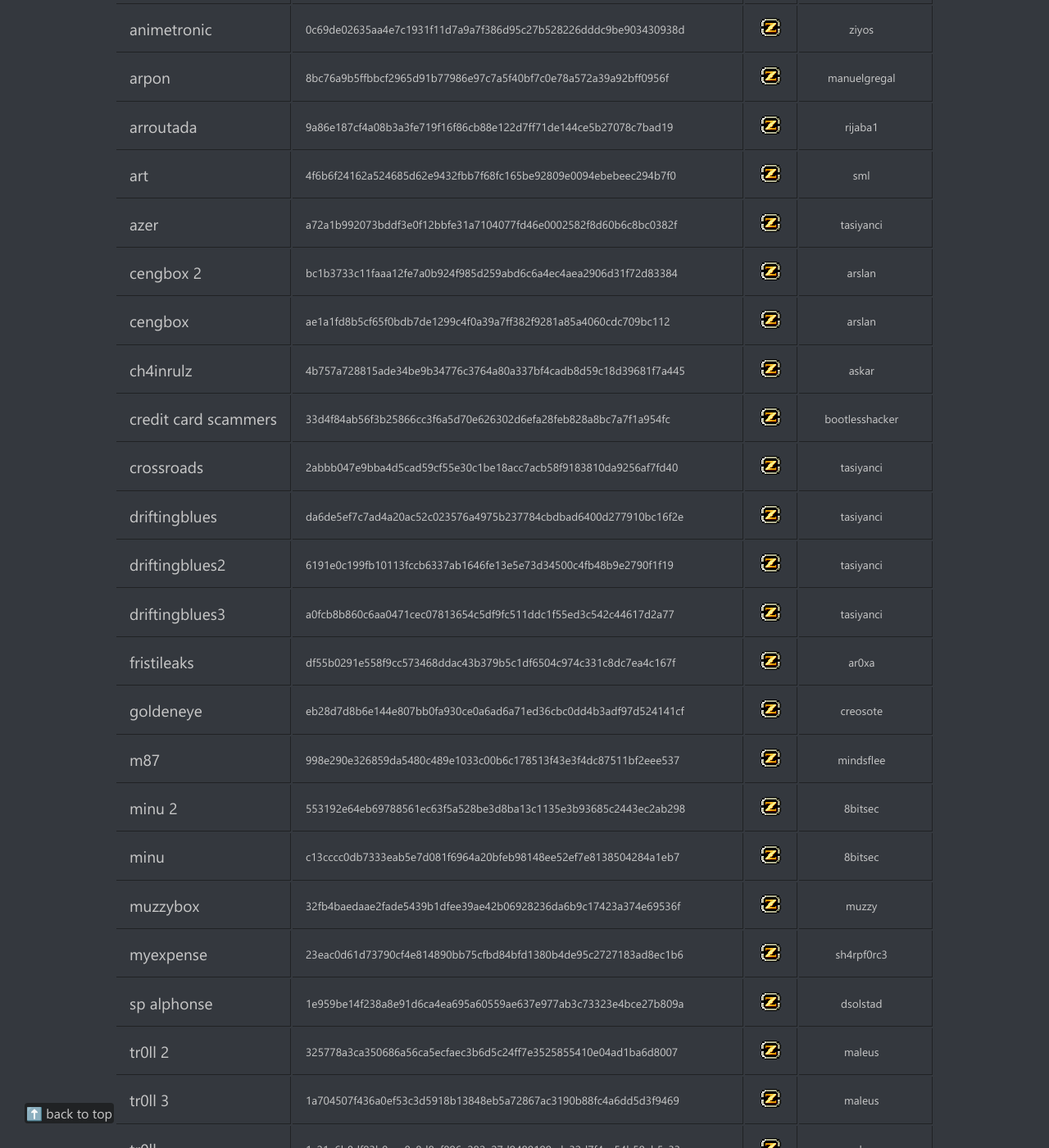
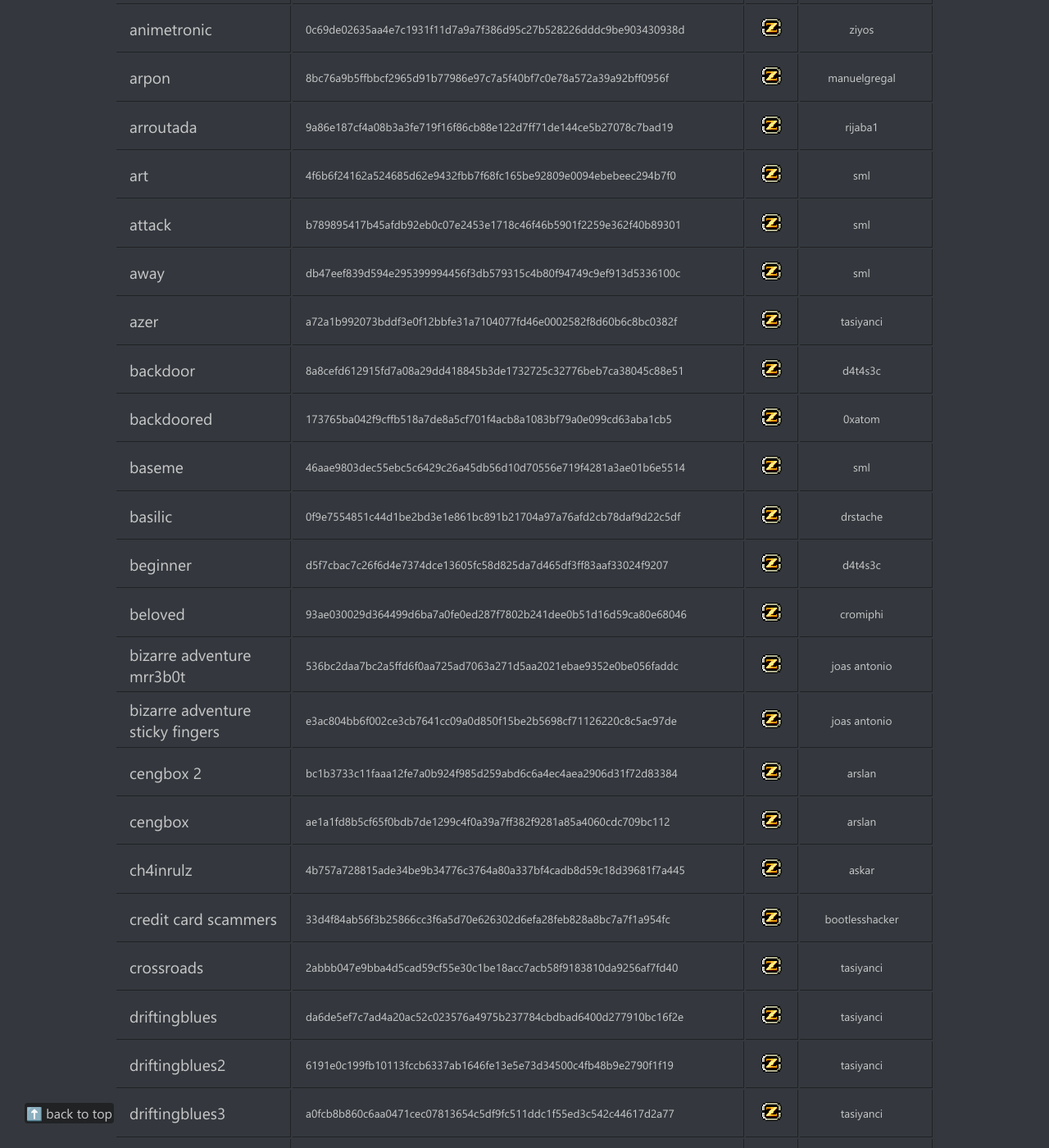
Before and after one commit to armctf/armctf, a Jekyll site: the page built from index.md, in a window 1280 px wide and 1400 px high, scrolled down 1019 px. Shown: the whole window at 82% size. Built offline with Jekyll 4.4.1, drawn with Linux system fonts in a browser that asks for light colours.

Commit message:
p4
added machines:
attack
away
bizarre adventure mrr3b0t
bizarre adventure sticky fingers
backdoor
backdoored
baseme
basilic
beginner
beloved

```diff
--- a/_data/curls.yml
+++ b/_data/curls.yml
@@ -61,3 +61,23 @@ arroutada:
   label: <a target="_blank" class="newicon" href="https://nc.zurrak.com/s/sF6cQ7xmACfiTQj"><img src="assets/nc.png"></a>
 art:
   label: <a target="_blank" class="newicon" href="https://nc.zurrak.com/s/BecHeL22dfgWpDy"><img src="assets/nc.png"></a>
+attack:
+  label: <a target="_blank" class="newicon" href="https://nc.zurrak.com/s/JeFSqQ9tQ75C99E"><img src="assets/nc.png"></a>
+away:
+  label: <a target="_blank" class="newicon" href="https://nc.zurrak.com/s/s5oHY6NSm2y86bH"><img src="assets/nc.png"></a>
+bizarre adventure mrr3b0t:
+  label: <a target="_blank" class="newicon" href="https://nc.zurrak.com/s/7njkmdHA2HqXa6G"><img src="assets/nc.png"></a>
+bizarre adventure sticky fingers:
+  label: <a target="_blank" class="newicon" href="https://nc.zurrak.com/s/Jf6cN87zFk6yKed"><img src="assets/nc.png"></a>
+backdoor:
+  label: <a target="_blank" class="newicon" href="https://nc.zurrak.com/s/77a6RiQ7NLiPZJm"><img src="assets/nc.png"></a>
+backdoored:
+  label: <a target="_blank" class="newicon" href="https://nc.zurrak.com/s/YeRqrAzYFGpn2sH"><img src="assets/nc.png"></a>
+baseme:
+  label: <a target="_blank" class="newicon" href="https://nc.zurrak.com/s/cAPLzAC39ii8jDE"><img src="assets/nc.png"></a>
+basilic:
+  label: <a target="_blank" class="newicon" href="https://nc.zurrak.com/s/xSbGQ4tf7BkC6o8"><img src="assets/nc.png"></a>
+beginner:
+  label: <a target="_blank" class="newicon" href="https://nc.zurrak.com/s/3ENPqz8TJ37rM2R"><img src="assets/nc.png"></a>
+beloved:
+  label: <a target="_blank" class="newicon" href="https://nc.zurrak.com/s/DxprDFnna5B3tL5"><img src="assets/nc.png"></a>
--- a/_data/functions.yml
+++ b/_data/functions.yml
@@ -61,3 +61,23 @@ arroutada:
   label: 9a86e187cf4a08b3a3fe719f16f86cb88e122d7ff71de144ce5b27078c7bad19
 art:
   label: 4f6b6f24162a524685d62e9432fbb7f68fc165be92809e0094ebebeec294b7f0
+attack:
+  label: b789895417b45afdb92eb0c07e2453e1718c46f46b5901f2259e362f40b89301
+away:
+  label: db47eef839d594e295399994456f3db579315c4b80f94749c9ef913d5336100c
+bizarre adventure mrr3b0t:
+  label: 536bc2daa7bc2a5ffd6f0aa725ad7063a271d5aa2021ebae9352e0be056faddc
+bizarre adventure sticky fingers:
+  label: e3ac804bb6f002ce3cb7641cc09a0d850f15be2b5698cf71126220c8c5ac97de
+backdoor:
+  label: 8a8cefd612915fd7a08a29dd418845b3de1732725c32776beb7ca38045c88e51
+backdoored:
+  label: 173765ba042f9cffb518a7de8a5cf701f4acb8a1083bf79a0e099cd63aba1cb5
+baseme:
+  label: 46aae9803dec55ebc5c6429c26a45db56d10d70556e719f4281a3ae01b6e5514
+basilic:
+  label: 0f9e7554851c44d1be2bd3e1e861bc891b21704a97a76afd2cb78daf9d22c5df
+beginner:
+  label: d5f7cbac7c26f6d4e7374dce13605fc58d825da7d465df3ff83aaf33024f9207
+beloved:
+  label: 93ae030029d364499d6ba7a0fe0ed287f7802b241dee0b51d16d59ca80e68046
--- a/_data/links.yml
+++ b/_data/links.yml
@@ -29,3 +29,13 @@ animetronic: "https://vvmlist.github.io/#%22animetronic%22"
 arpon: "https://vvmlist.github.io/#%22arpon%22"
 arroutada: "https://vvmlist.github.io/#%22arroutada%22"
 art: "https://vvmlist.github.io/#%22art%22"
+attack: "https://vvmlist.github.io/#%22attack%22"
+away: "https://vvmlist.github.io/#%22away%22"
+bizarre adventure mrr3b0t: "https://vvmlist.github.io/#%22bizarre adventure mrr3b0t%22"
+bizarre adventure sticky fingers: "https://vvmlist.github.io/#%22bizarre adventure sticky fingers%22"
+backdoor: "https://vvmlist.github.io/#%22backdoor%22"
+backdoored: "https://vvmlist.github.io/#%22backdoored%22"
+baseme: "https://vvmlist.github.io/#%22baseme%22"
+basilic: "https://vvmlist.github.io/#%22basilic%22"
+beginner: "https://vvmlist.github.io/#%22beginner%22"
+beloved: "https://vvmlist.github.io/#%22beloved%22"
--- a/_data/wals.yml
+++ b/_data/wals.yml
@@ -61,3 +61,23 @@ arroutada:
   label: <a target="_blank" href="https://rijaba1.github.io">rijaba1</a>
 art:
   label: <a target="_blank" href="https://hackmyvm.eu">sml</a>
+attack:
+  label: <a target="_blank" href="https://hackmyvm.eu">sml</a>
+away:
+  label: <a target="_blank" href="https://hackmyvm.eu">sml</a>
+bizarre adventure mrr3b0t:
+  label: <a target="_blank" href="https://www.linkedin.com/in/joas-antonio-dos-santos/">joas antonio</a>
+bizarre adventure sticky fingers:
+  label: <a target="_blank" href="https://www.linkedin.com/in/joas-antonio-dos-santos/">joas antonio</a>
+backdoor:
+  label: <a target="_blank" href="https://github.com/d4t4s3c">d4t4s3c</a>
+backdoored:
+  label: <a target="_blank" href="https://github.com/0xatom">0xatom</a>
+baseme:
+  label: <a target="_blank" href="https://hackmyvm.eu">sml</a>
+basilic:
+  label: <a target="_blank" href="https://twitter.com/@DrStache_">drstache</a>
+beginner:
+  label: <a target="_blank" href="https://github.com/d4t4s3c">d4t4s3c</a>
+beloved:
+  label: <a target="_blank" href="https://www.youtube.com/@cromiphi">cromiphi</a>
```
Also changed, not shown: _armctf/attack.md (added, +11 -0 lines), _armctf/away.md (added, +11 -0 lines), _armctf/backdoor.md (added, +11 -0 lines), _armctf/backdoored.md (added, +11 -0 lines), _armctf/baseme.md (added, +11 -0 lines), _armctf/basilic.md (added, +11 -0 lines), _armctf/beginner.md (added, +11 -0 lines), _armctf/beloved.md (added, +11 -0 lines), _armctf/bizarre adventure mrr3b0t.md (added, +11 -0 lines), _armctf/bizarre adventure sticky fingers.md (added, +11 -0 lines), README.md, changelog.txt.
